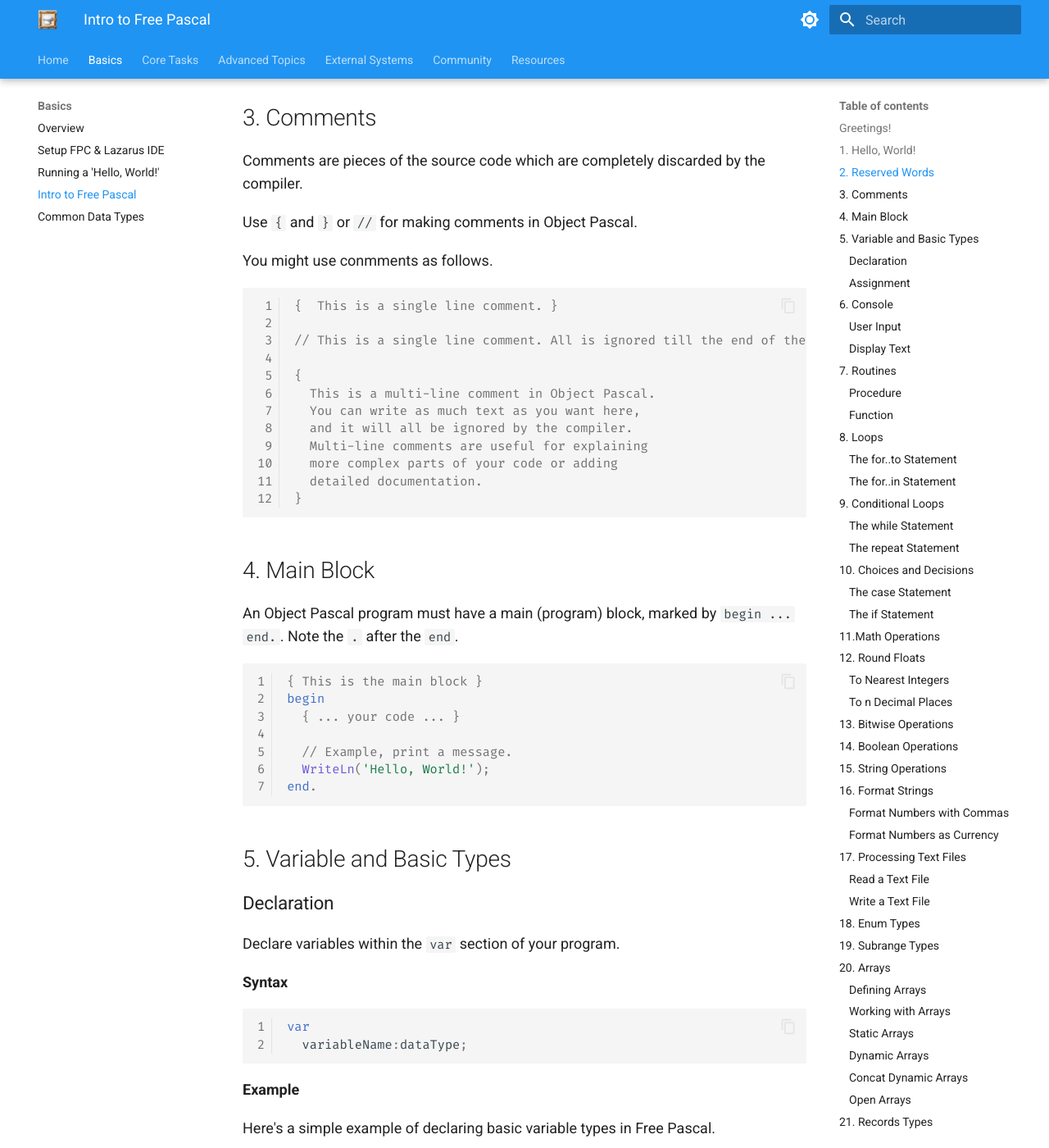
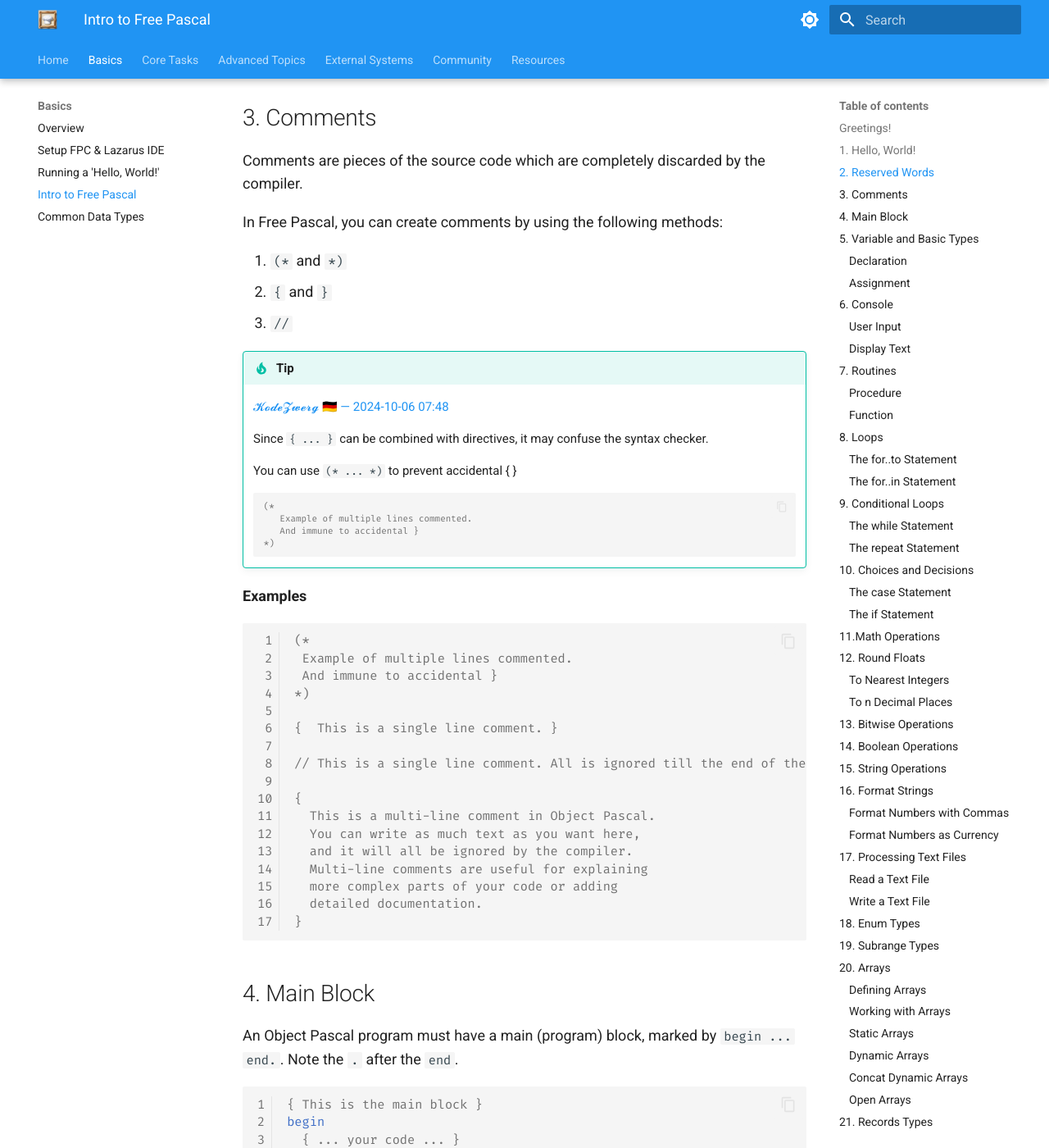
Before and after one commit to ikelaiah/free-pascal-cookbook, an MkDocs documentation site: the page built from docs/docs/basics/intro-objpas-fpc.md, in a window 1280 px wide and 1400 px high, scrolled down 1904 px. Shown: the whole window at 82% size. Built offline with MkDocs 1.6.1 and Material for MkDocs 9.7.7, drawn with Linux system fonts in a browser that asks for light colours; some of the changed text lies outside the part shown.

Commit message:
Update - Added (* .. *) in comments.

````diff
--- a/docs/docs/basics/intro-objpas-fpc.md
+++ b/docs/docs/basics/intro-objpas-fpc.md
@@ -73,11 +73,35 @@ exports         is              property
 
 Comments are pieces of the source code which are completely discarded by the compiler.
 
-Use `{` and `}` or `//` for making comments in Object Pascal.
-
-You might use conmments as follows.
-
-```pascal linenums="1"
+In Free Pascal, you can create comments by using the following methods:
+
+1. `(*` and `*)`
+2. `{` and `}`
+3. `//`
+
+!!! Tip
+
+    [𝓚𝓸𝓭𝓮𝓩𝔀𝓮𝓻𝓰 🇩🇪 — 2024-10-06 07:48](https://discord.com/channels/570025060312547359/570025060312547361/1292233646928957524)
+
+    Since `{ ... }` can be combined with directives, it may confuse the syntax checker.
+
+    You can use `(* ... *)` to prevent accidental { }
+
+    ```pascal
+    (*
+       Example of multiple lines commented.
+       And immune to accidental }
+    *)
+    ```
+
+**Examples**
+
+```pascal linenums="1"
+(*
+ Example of multiple lines commented.
+ And immune to accidental }
+*)
+
 {  This is a single line comment. }
 
 // This is a single line comment. All is ignored till the end of the line.
````
